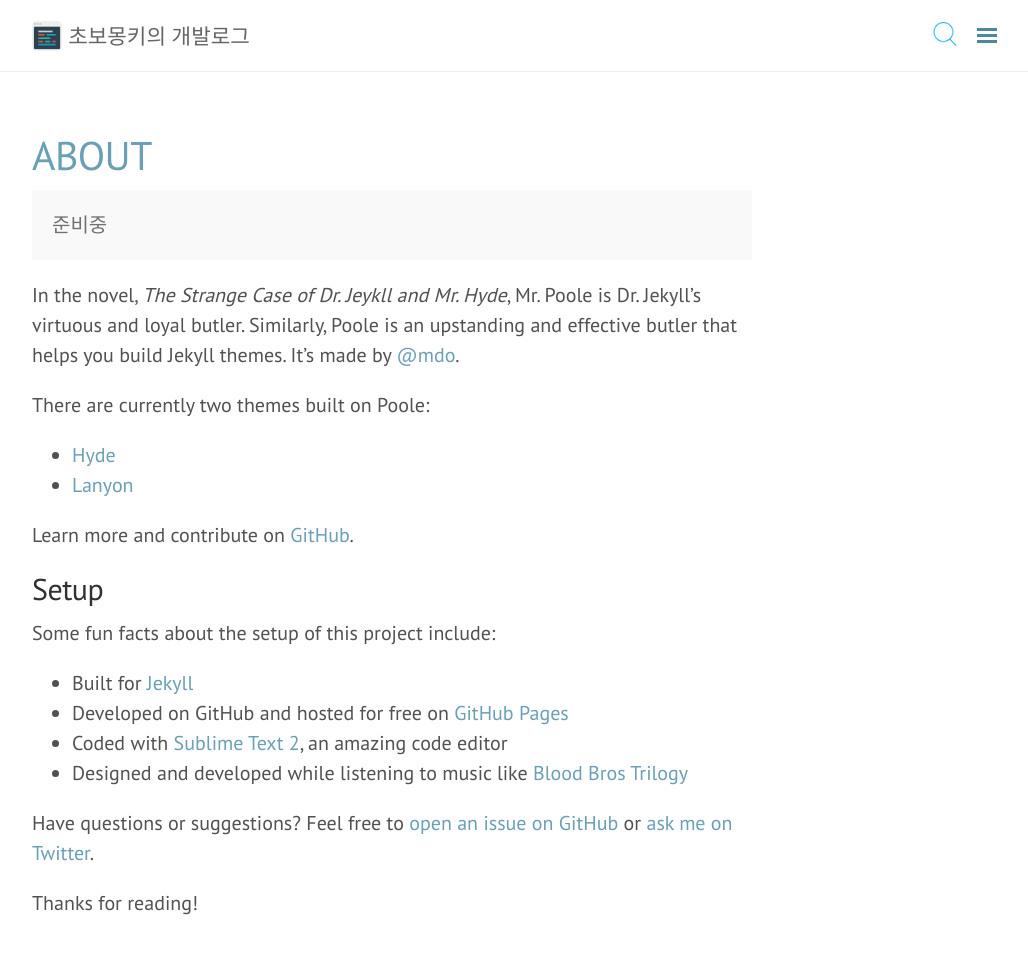
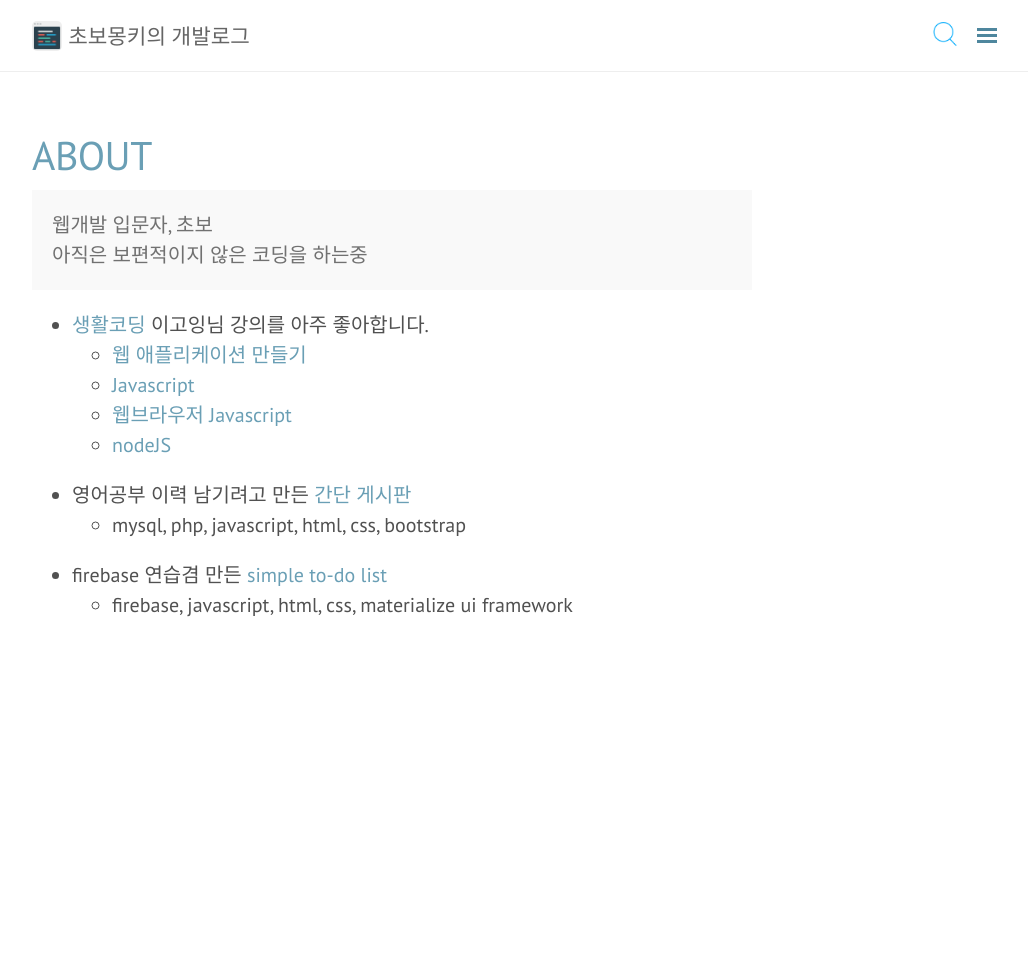
Before and after one commit to wayhome25/wayhome25.github.io, a Jekyll site: the page built from about.md, in a window 1280 px wide and 998 px high. Shown: the top 954 px of the window, without its empty margins (248-1276 px from the left). Built offline with Jekyll 4.4.1, drawn with Linux system fonts in a browser that asks for light colours; nearby versions of some CDN libraries; comment, search, counter and statistics services are not loaded.

Commit message:
about 추가, 스타일 수정

```diff
--- a/_includes/sidebar.html
+++ b/_includes/sidebar.html
@@ -67,11 +67,11 @@
 
     {% endfor %}
 
-    <span class="sidebar-nav-item">Currently v{{ site.version }}</span>
+    <!-- <span class="sidebar-nav-item">Currently v{{ site.version }}</span> -->
   </nav>
 
 
-  <div class="sidebar-item">
+  <div class="sidebar-item template">
     <p>
     Powered by <a href="http://jekyllrb.com">jekyll</a> and <a href="http://codinfox.github.io">codinfox-lanyon</a>
     </p>
--- a/_scss/base/_global.scss
+++ b/_scss/base/_global.scss
@@ -28,3 +28,7 @@ h1, h2, h3, h4, h5, h6 {
 code {
   color: #666;
 }
+
+.sidebar-item.template{
+  padding-top: 120px;
+}
--- a/about.md
+++ b/about.md
@@ -4,27 +4,19 @@ title: About
 ---
 
 <p class="message">
-  준비중
+  웹개발 입문자, 초보 <br>
+  아직은 보편적이지 않은 코딩을 하는중
 </p>
 
-In the novel, *The Strange Case of Dr. Jeykll and Mr. Hyde*, Mr. Poole is Dr. Jekyll's virtuous and loyal butler. Similarly, Poole is an upstanding and effective butler that helps you build Jekyll themes. It's made by [@mdo](https://twitter.com/mdo).
+- [생활코딩](https://opentutorials.org) 이고잉님 강의를 아주 좋아합니다.
+  - [웹 애플리케이션 만들기](https://opentutorials.org/course/1688)
+  - [Javascript](https://opentutorials.org/course/743)
+  - [웹브라우저 Javascript](https://opentutorials.org/course/1375)
+  - [nodeJS](https://opentutorials.org/course/2136)
 
-There are currently two themes built on Poole:
 
-* [Hyde](http://hyde.getpoole.com)
-* [Lanyon](http://lanyon.getpoole.com)
 
-Learn more and contribute on [GitHub](https://github.com/poole).
-
-## Setup
-
-Some fun facts about the setup of this project include:
-
-* Built for [Jekyll](http://jekyllrb.com)
-* Developed on GitHub and hosted for free on [GitHub Pages](https://pages.github.com)
-* Coded with [Sublime Text 2](http://sublimetext.com), an amazing code editor
-* Designed and developed while listening to music like [Blood Bros Trilogy](https://soundcloud.com/maddecent/sets/blood-bros-series)
-
-Have questions or suggestions? Feel free to [open an issue on GitHub](https://github.com/poole/issues/new) or [ask me on Twitter](https://twitter.com/mdo).
-
-Thanks for reading!
+- 영어공부 이력 남기려고 만든 [간단 게시판](http://siwabada.dothome.co.kr/)
+  - mysql, php, javascript, html, css, bootstrap
+- firebase 연습겸 만든 [simple to-do list](https://simple-todolist.firebaseapp.com/)
+  - firebase, javascript, html, css, materialize ui framework
```
